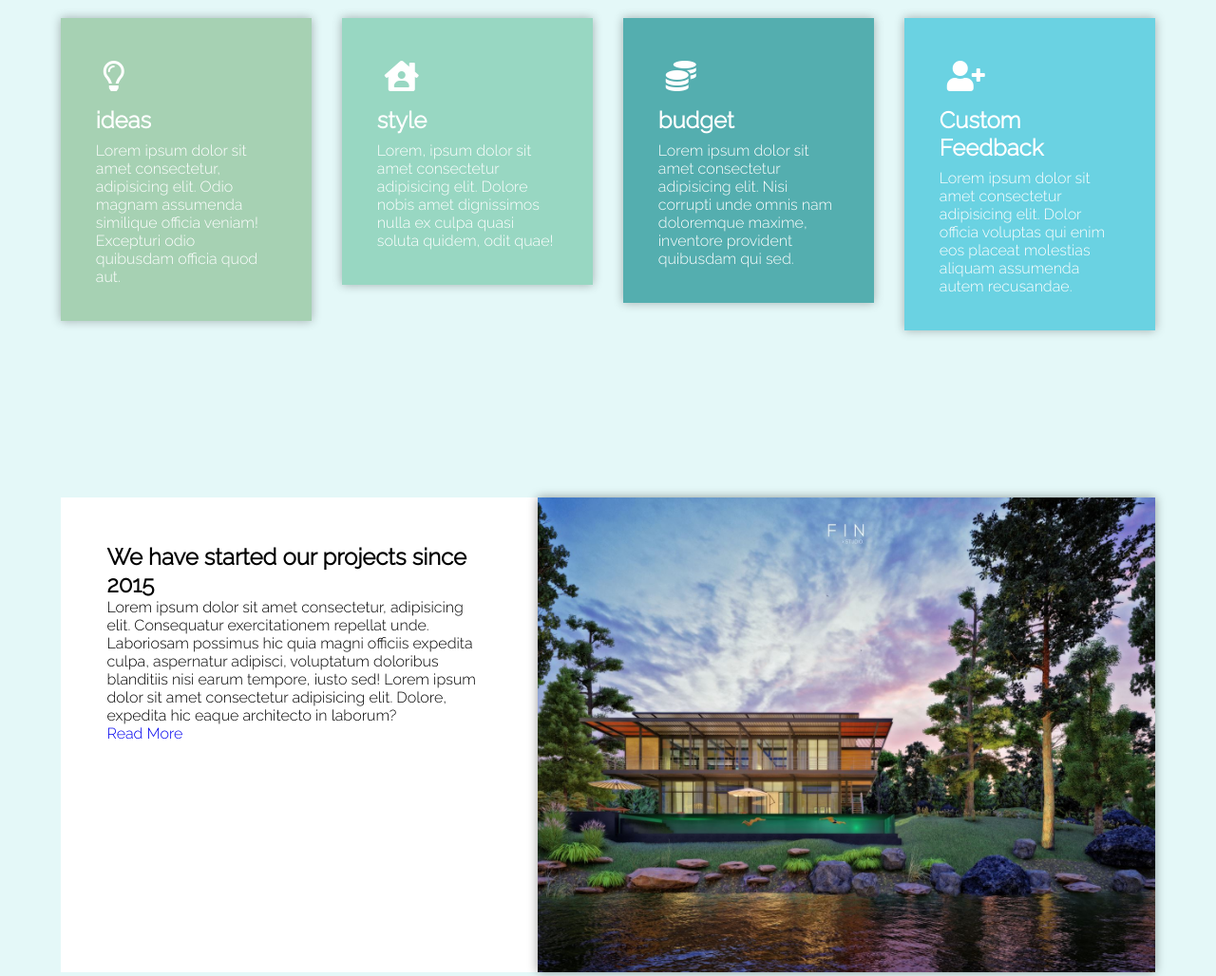
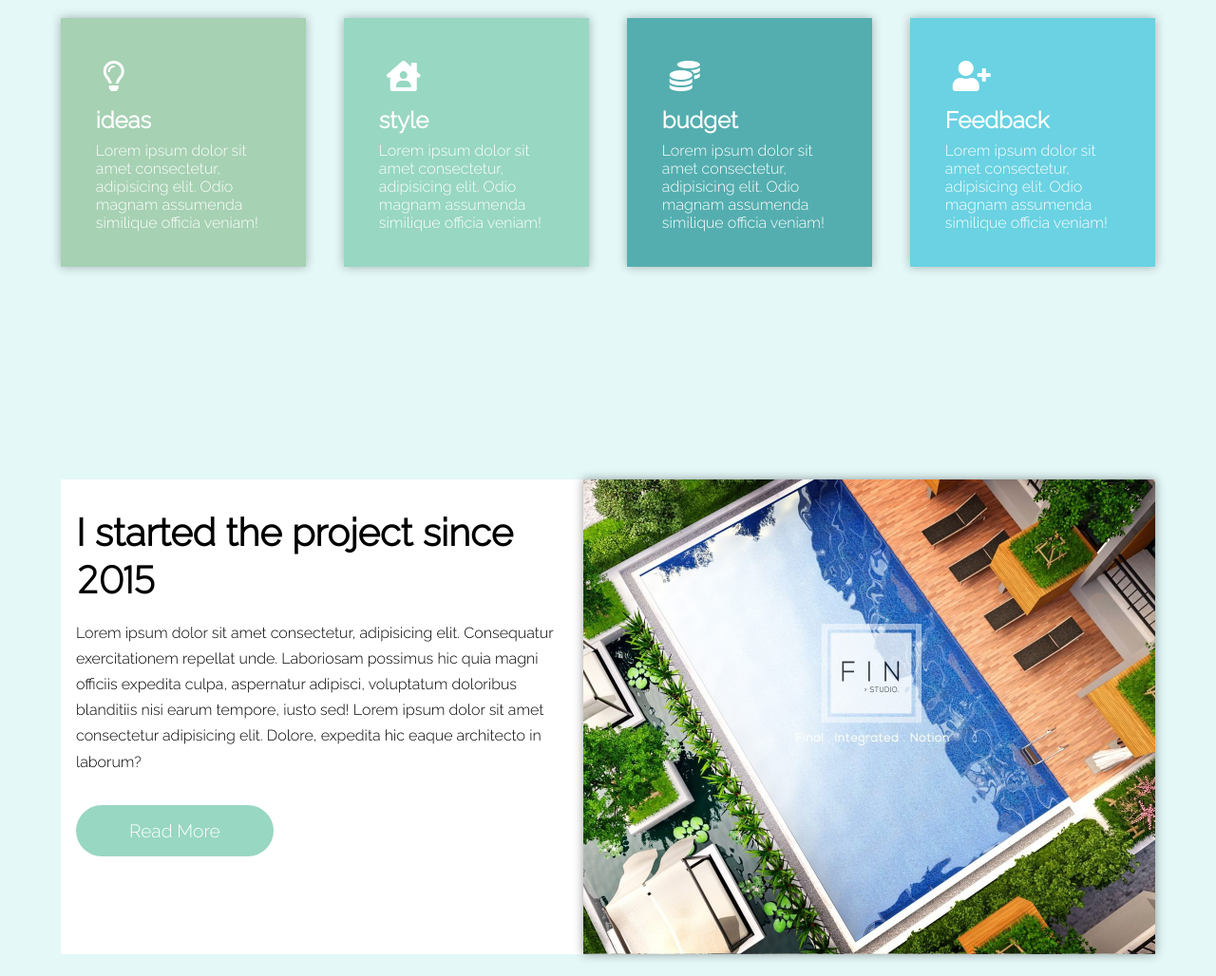
Before and after one commit to thanatP-Bz/FINstudio, a plain HTML site: page index.html in a window 1280 px wide. Shown: the part 845-1873 px from the top of the page at 95% size. Drawn offline with Linux system fonts and the light colour scheme.

Commit message:
contentFinish

```diff
--- a/content/content.css
+++ b/content/content.css
@@ -6,32 +6,65 @@
 
 .about-us_container {
   display: grid;
-  grid-template-columns: repeat(auto-fit, minmax(600px, 1fr));
+  grid-template-columns: repeat(auto-fit, minmax(300px, 1fr));
   background-color: var(--color-white);
+  height: 500px;
+  margin-top: 3rem;
+  width: 100%;
 }
 
 .text-container {
-  max-width: 500px;
+  max-width: 550px;
   height: 500px;
   width: 100%;
-  padding: 3rem;
-  margin-left: 100px;
+  padding: 1rem;
+  margin-top: 2.5rem;
+  margin-left: 4.5rem;
+  transition: 1.7s ease;
+  transform: translateY(50%);
+  opacity: 0;
+}
+
+.text-container_active {
+  transform: translateY(0);
+  opacity: 1;
+}
+
+.text-container h1 {
+  padding: 1rem 0;
+  font-size: 2.5rem;
+}
+
+.text-container p {
+  line-height: 1.7;
+  margin-bottom: 3rem;
+}
+span {
+  font-family: "Red Hat Display", sans-serif;
 }
 
 .content-image {
   max-width: 650px;
+  width: 100%;
   height: 500px;
   box-shadow: 0 0 10px rgba(0, 0, 0, 0.4);
-  margin-right: 100px;
-  margin-top: -50px;
-  /*  transform: translateX(130%); */
-  transition: 1s;
+  margin-top: -2.5rem;
+  margin-right: 2rem;
+  transform: translateX(130%);
+  opacity: 0;
+  transition: 2.4s ease;
+}
+
+.content-image_active {
+  transform: translateX(0);
+  opacity: 1;
 }
 
 .content-image img {
   max-width: 100%;
   height: 100%;
   object-fit: cover;
+  display: block;
 }
 
 @media (max-width: 1340px) {
@@ -49,10 +82,11 @@
     margin: 0 auto;
   }
 }
+
 @media (max-width: 1200px) {
   .about-us_container {
     display: flex;
-    height: 650px;
+    height: 700px;
     justify-content: center;
     align-items: center;
     flex-direction: column;
--- a/header/showcase.css
+++ b/header/showcase.css
@@ -27,9 +27,8 @@
 
 .showcase .content-container h1 {
   color: #fff;
-  font-size: 4rem;
+  font-size: 4.5rem;
   letter-spacing: 2px;
-  font-family: "Poppins", sans-serif;
 }
 
 .showcase .content-container p {
--- a/idea/idea.css
+++ b/idea/idea.css
@@ -7,6 +7,7 @@
 
 .grid-container {
   display: grid;
+  grid-gap: 0.5rem;
   color: #333;
   font-size: 1rem;
   grid-template-columns: repeat(auto-fit, minmax(250px, 1fr));
@@ -65,3 +66,9 @@
   transform: translateY(0);
   opacity: 1;
 }
+
+@media (max-width: 1080px) {
+  .grid-container {
+    display: flex;
+  }
+}
--- a/index.html
+++ b/index.html
@@ -73,8 +73,7 @@
             <h2>ideas</h2>
             <p>
               Lorem ipsum dolor sit amet consectetur, adipisicing elit. Odio
-              magnam assumenda similique officia veniam! Excepturi odio
-              quibusdam officia quod aut.
+              magnam assumenda similique officia veniam!
             </p>
           </div>
         </div>
@@ -83,9 +82,8 @@
             <i class="fas fa-house-user"></i>
             <h2>style</h2>
             <p>
-              Lorem, ipsum dolor sit amet consectetur adipisicing elit. Dolore
-              nobis amet dignissimos nulla ex culpa quasi soluta quidem, odit
-              quae!
+              Lorem ipsum dolor sit amet consectetur, adipisicing elit. Odio
+              magnam assumenda similique officia veniam!
             </p>
           </div>
         </div>
@@ -94,20 +92,18 @@
             <i class="fas fa-coins"></i>
             <h2>budget</h2>
             <p>
-              Lorem ipsum dolor sit amet consectetur adipisicing elit. Nisi
-              corrupti unde omnis nam doloremque maxime, inventore provident
-              quibusdam qui sed.
+              Lorem ipsum dolor sit amet consectetur, adipisicing elit. Odio
+              magnam assumenda similique officia veniam!
             </p>
           </div>
         </div>
         <div class="reveal-idea">
           <div class="grid-box box-4">
             <i class="fas fa-user-plus"></i>
-            <h2>Custom Feedback</h2>
+            <h2>Feedback</h2>
             <p>
-              Lorem ipsum dolor sit amet consectetur adipisicing elit. Dolor
-              officia voluptas qui enim eos placeat molestias aliquam assumenda
-              autem recusandae.
+              Lorem ipsum dolor sit amet consectetur, adipisicing elit. Odio
+              magnam assumenda similique officia veniam!
             </p>
           </div>
         </div>
@@ -115,10 +111,10 @@
     </section>
 
     <!--column about us-->
-    <section id="section" class="content section">
+    <section id="section" class="content">
       <div class="about-us_container">
         <div class="text-container">
-          <h1>We have started our projects since 2015</h1>
+          <h1>I started the project since <span class="number">2015</span></h1>
           <p>
             Lorem ipsum dolor sit amet consectetur, adipisicing elit.
             Consequatur exercitationem repellat unde. Laboriosam possimus hic
@@ -130,7 +126,7 @@
           <a href="#" class="btn-1">Read More</a>
         </div>
         <div class="content-image">
-          <img src="./img/fin-1.jpg" alt="" />
+          <img src="./img/concept-2.jpg" alt="" />
         </div>
       </div>
     </section>
--- a/main.css
+++ b/main.css
@@ -14,12 +14,13 @@
 
 /* font */
 @import url("https://fonts.googleapis.com/css2?family=Raleway:wght@300&display=swap");
+@import url("https://fonts.googleapis.com/css2?family=Raleway:wght@300&family=Red+Hat+Display:wght@300&display=swap");
+
 :root {
   --color-first: #54aeaf;
   --color-btn: #82c2b4;
   --color-white: #fff;
   --color-black: #333;
-  --color-gray: #
 
   --box-first: #a6d1b3;
   --box-second: #98d7c2;
@@ -47,3 +48,11 @@ a {
 li {
   list-style: none;
 }
+
+.btn-1 {
+  color: var(--color-white);
+  background-color: var(--box-second);
+  padding: 1rem 3.5rem;
+  border-radius: 100px;
+  font-size: 1.2rem;
+}
--- a/observer.js
+++ b/observer.js
@@ -29,9 +29,6 @@ const revealTopLInk = (entries) => {
   else topLink.classList.remove("top-link_active");
 };
 
-const rect = header.getBoundingClientRect();
-console.log(rect);
-
 const topLInkObserve = new IntersectionObserver(revealTopLInk, {
   threshold: 0,
   root: null,
@@ -39,3 +36,23 @@ const topLInkObserve = new IntersectionObserver(revealTopLInk, {
 });
 
 topLInkObserve.observe(header);
+
+// observe content
+const about = document.querySelector(".about-us_container");
+const textContainer = document.querySelector(".text-container");
+const imageContainer = document.querySelector(".content-image");
+
+const revealContent = (entries) => {
+  const [entry] = entries;
+  if (!entry.isIntersecting) return;
+  else {
+    textContainer.classList.add("text-container_active");
+    imageContainer.classList.add("content-image_active");
+  }
+};
+
+const textObserve = new IntersectionObserver(revealContent, {
+  threshold: 0.15,
+});
+
+textObserve.observe(about);
```
Also changed, not shown: img/content-1.jpg (renamed from img/145484555_719561442254246_8062108915174748524_n.jpg).
